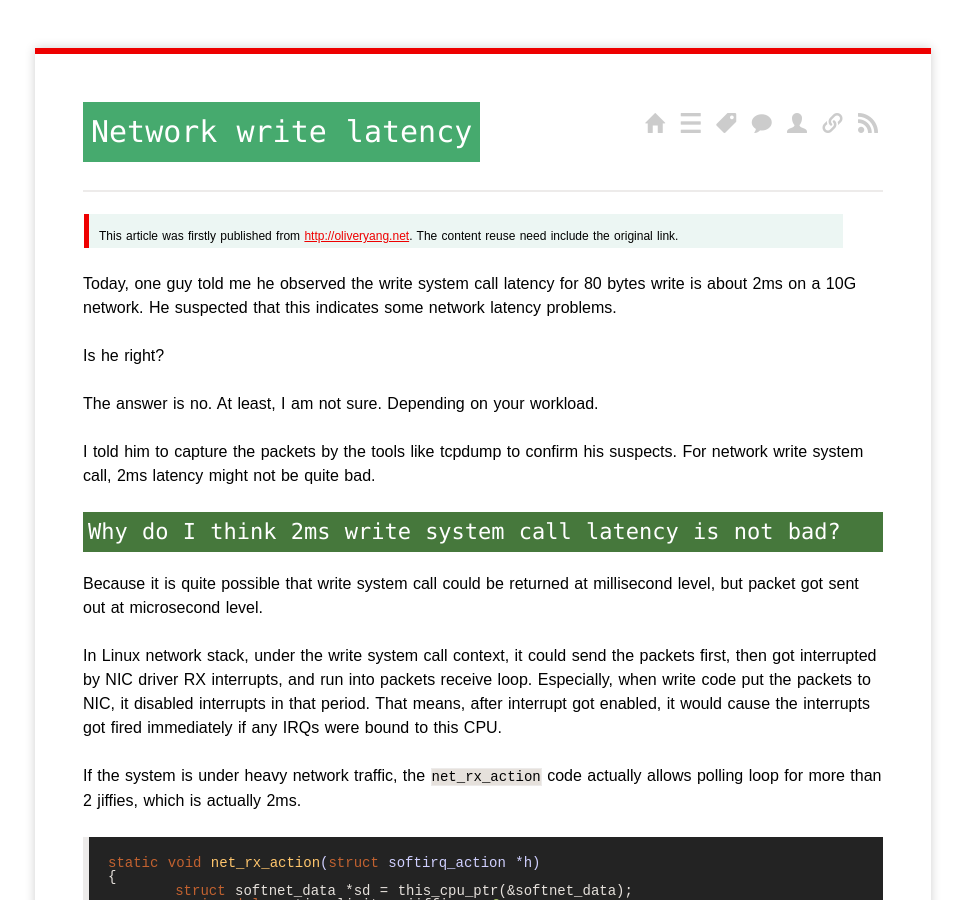
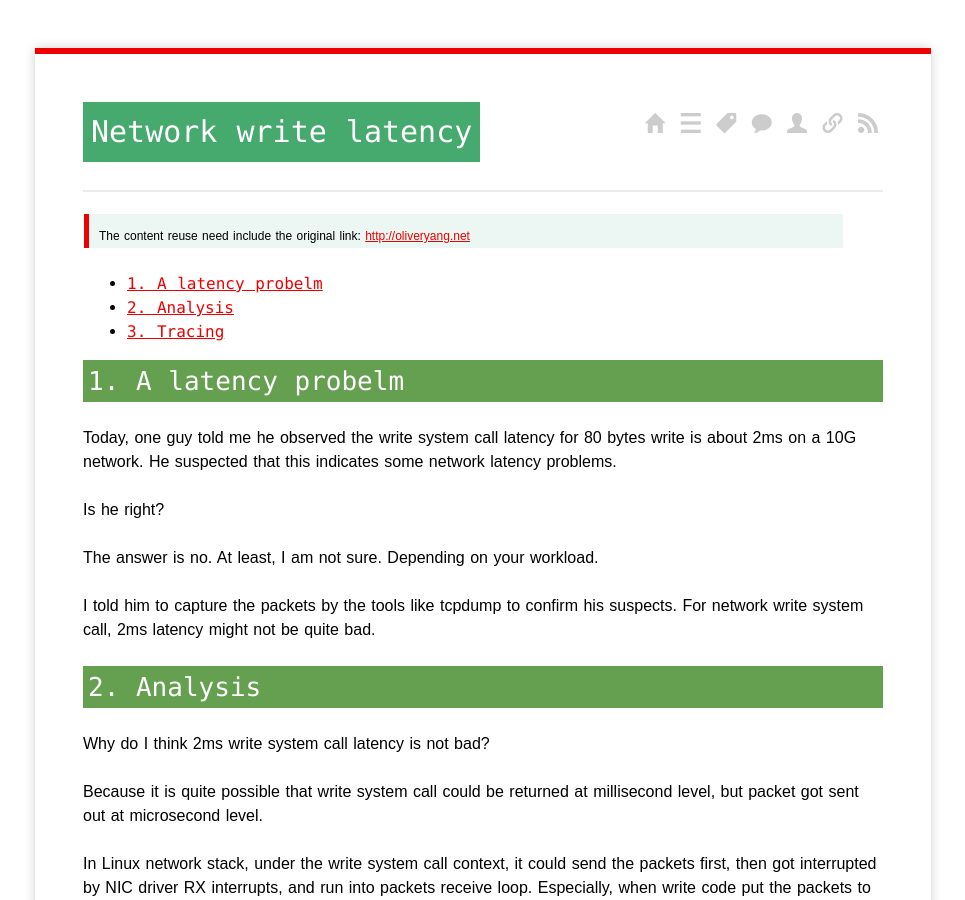
Before and after one commit to yangoliver/yangoliver.github.io, a Jekyll site: the page built from _posts/2015/2015-07-29-net-write-latency.md, in a window 1280 px wide and 900 px high. Shown: the whole window, without its empty margins (157-1122 px from the left). Built offline with Jekyll 4.4.1, drawn with Linux system fonts in a browser that asks for light colours; comment, search, counter and statistics services are not loaded.

Commit message:
update: added headers and TOC

```diff
--- a/_posts/2015/2015-07-29-net-write-latency.md
+++ b/_posts/2015/2015-07-29-net-write-latency.md
@@ -7,7 +7,12 @@ tags:
 - [network, perf, trace, linux]
 ---
 
->This article was firstly published from <http://oliveryang.net>. The content reuse need include the original link.
+>The content reuse need include the original link: <http://oliveryang.net>
+
+* content
+{:toc}
+
+## 1. A latency probelm
 
 Today, one guy told me he observed the write system call latency for 80 bytes write is about 2ms on a 10G network.
 He suspected that this indicates some network latency problems.
@@ -19,7 +24,9 @@ The answer is no. At least, I am not sure. Depending on your workload.
 I told him to capture the packets by the tools like tcpdump to confirm his suspects.
 For network write system call, 2ms latency might not be quite bad.
 
-### Why do I think 2ms write system call latency is not bad?
+## 2. Analysis
+
+Why do I think 2ms write system call latency is not bad?
 
 Because it is quite possible that write system call could be returned at millisecond level, but packet got sent out at
 microsecond level.
@@ -87,7 +94,9 @@ file system and storage IO stack. That means, if write system call got pinned by
 network workload, he can also see this issue. In this case, it is not network problem.
 
 
-### How does the code path look like?
+## 3. Tracing
+
+How does the code path look like?
 
 Linux provides the rich set of dynamic tracing tools to allow us to learn kernel code path.
 
```
